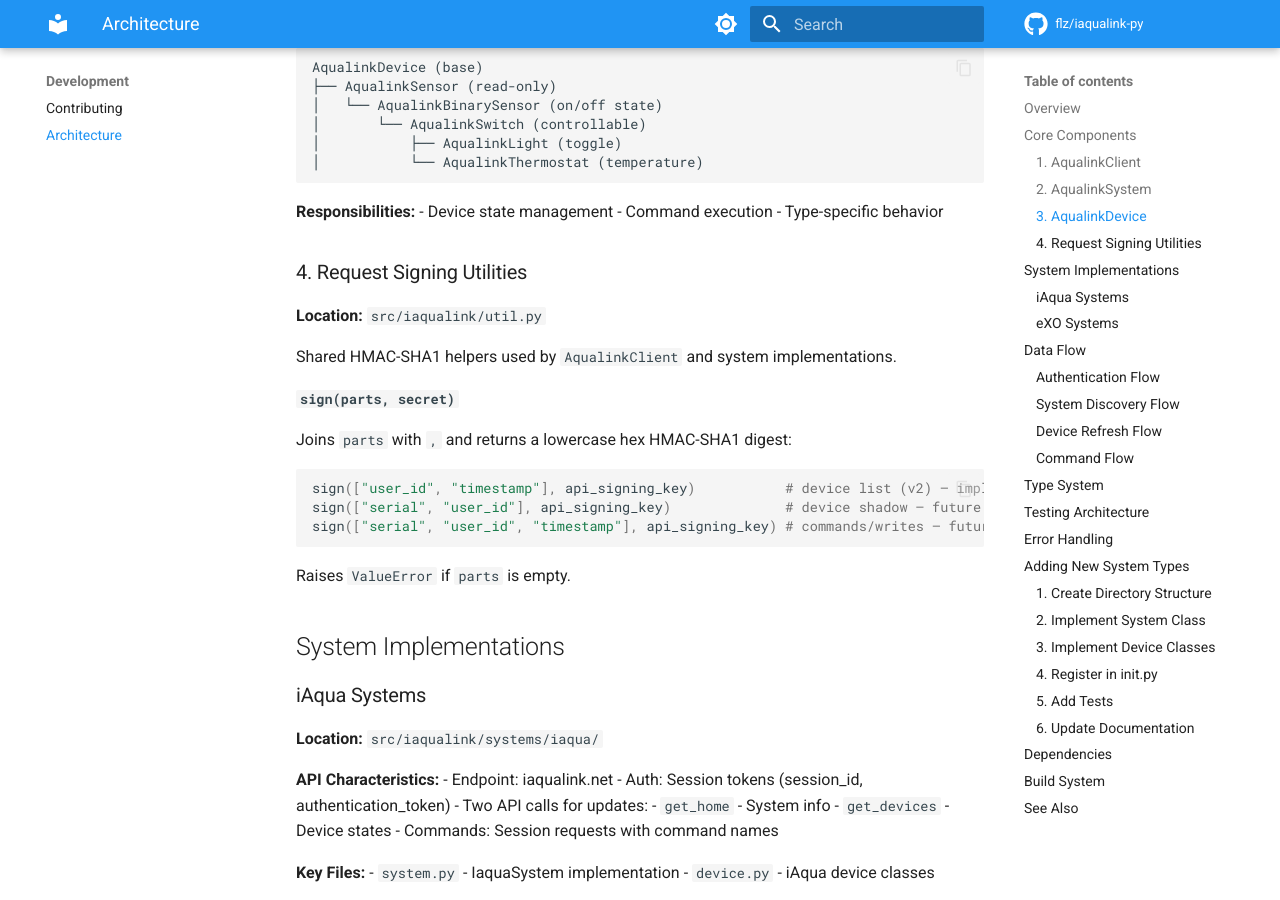
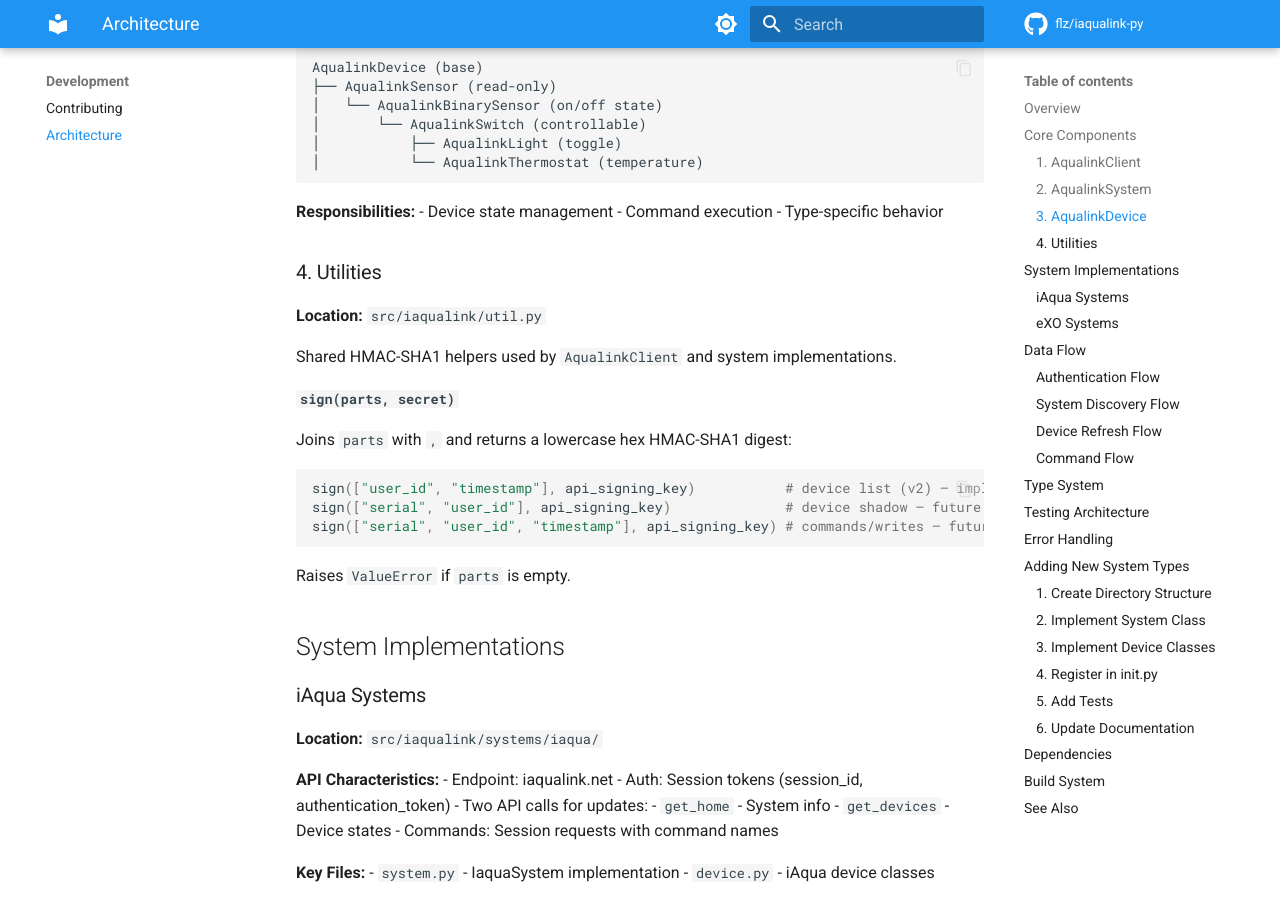
Before and after one commit to flz/iaqualink-py, an MkDocs documentation site: the page built from docs/development/architecture.md, in a window 1280 px wide and 900 px high, scrolled down 1488 px. Built offline with MkDocs 1.6.1 and Material for MkDocs 9.7.7, drawn with Linux system fonts in a browser that asks for light colours; comment, search, counter and statistics services are not loaded.

Commit message:
Apply suggestion from @flz

```diff
--- a/docs/development/architecture.md
+++ b/docs/development/architecture.md
@@ -81,7 +81,7 @@ AqualinkDevice (base)
 - Command execution
 - Type-specific behavior
 
-### 4. Request Signing Utilities
+### 4. Utilities
 
 **Location:** `src/iaqualink/util.py`
 
```
